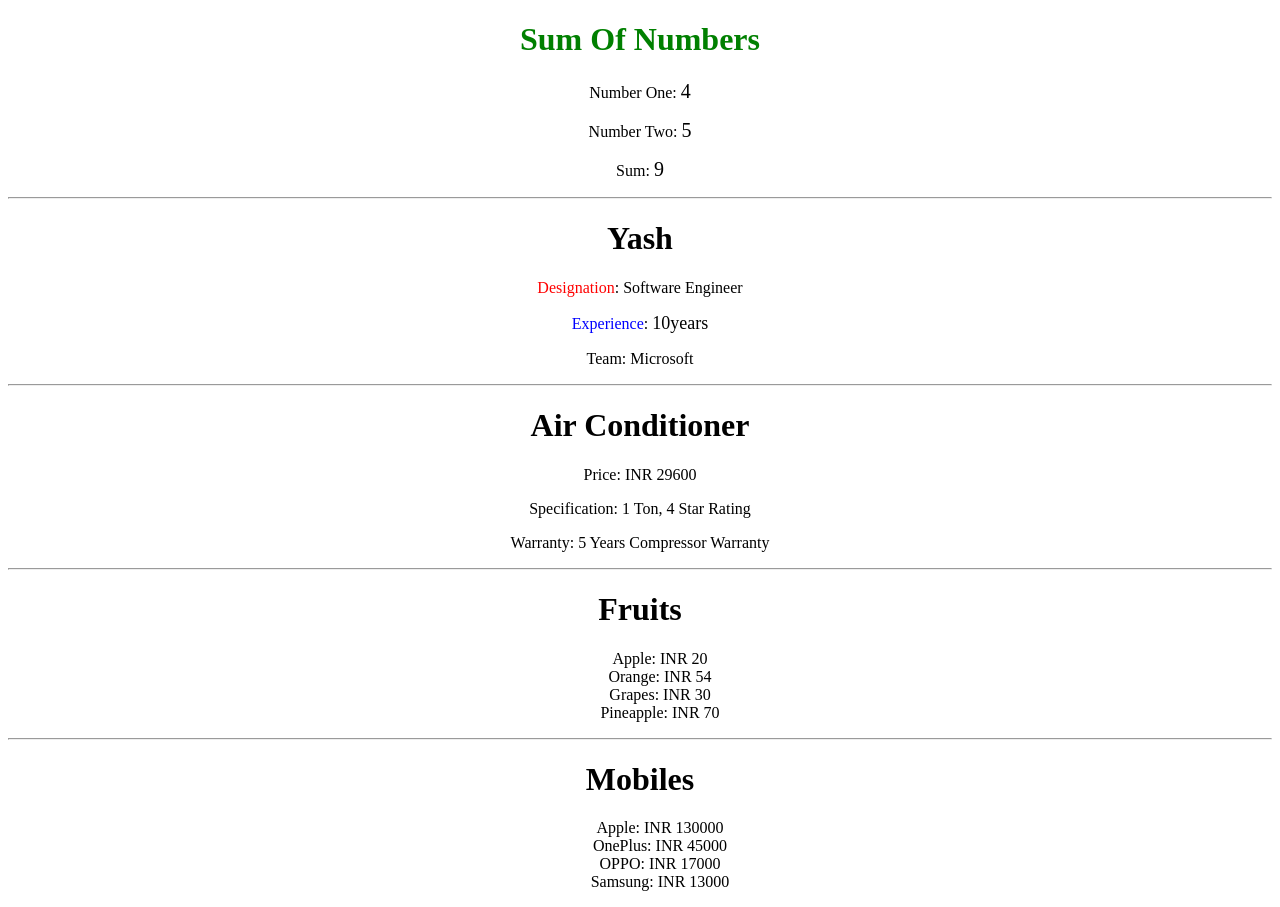
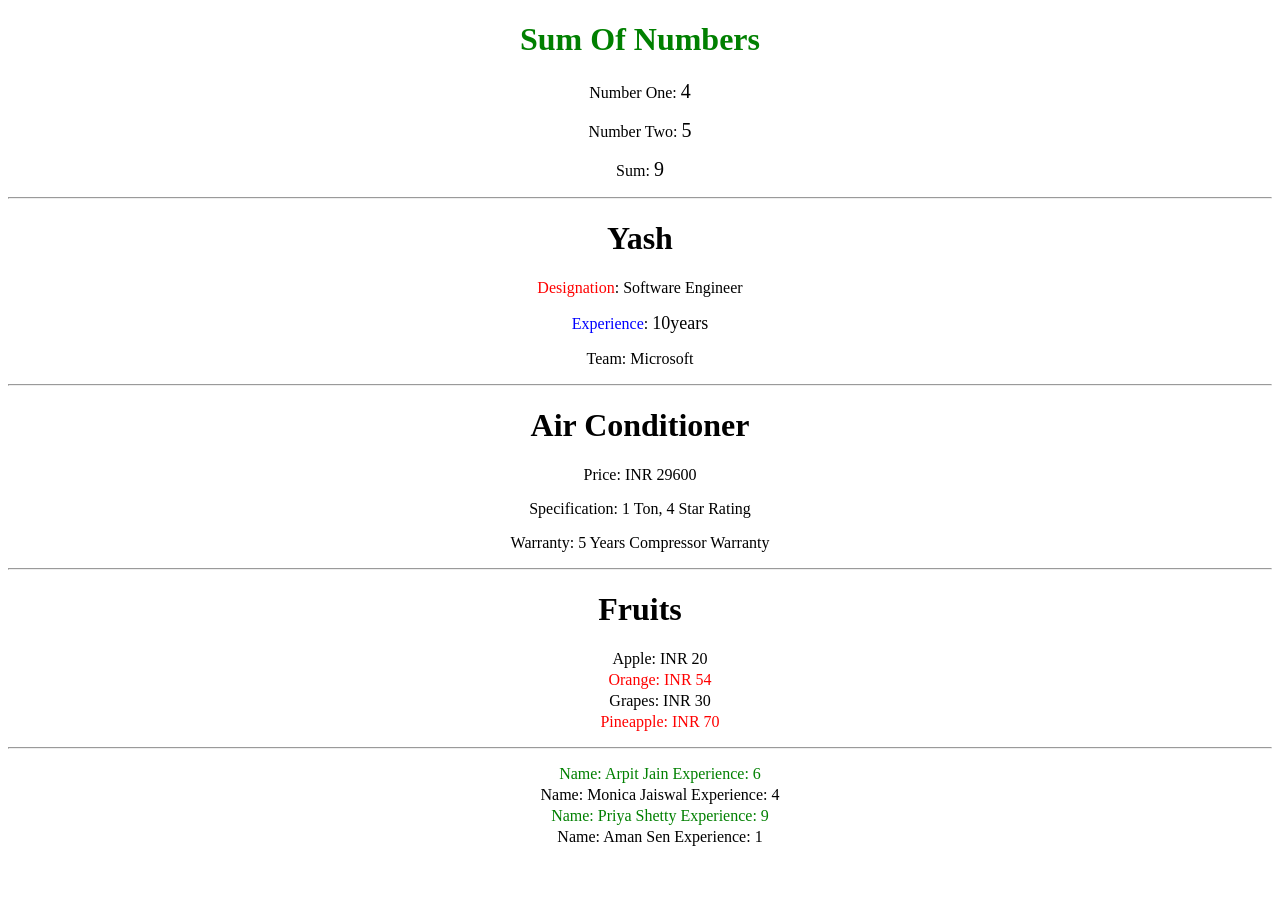
Before and after one commit to yash-purkar/react-sessions, a React (Create React App) app: page / in a window 1280 px wide. After the commit the page ends 862 px from the top, so only its background shows below. Built offline with nearby package versions, Linux system fonts and the light colour scheme.

Commit message:
conditional styling

```diff
--- a/src/App.css
+++ b/src/App.css
@@ -3,4 +3,5 @@
 }
 li{
   list-style-type: none;
+  margin: 3px;
 }
--- a/src/App.js
+++ b/src/App.js
@@ -11,7 +11,9 @@ import { ProductList } from './session-1/ProductList';
 
 import { fruits } from './session-1/ProductDetails';
 
-import { mobiles } from './session-1/ProductDetails';
+// import { mobiles } from './session-1/ProductDetails';
+
+import { EmpCard } from './session-1/EmployeCard';
 
 
 
@@ -29,7 +31,8 @@ function App() {
       <hr />
       <ProductList prodList={fruits} productHeader={"Fruits"} />
       <hr />
-      <ProductList prodList={mobiles} productHeader={"Mobiles"} />
+      {/* <ProductList prodList={mobiles} productHeader={"Mobiles"} /> */}
+      <EmpCard />
     </div>
   );
 }
--- a/src/session-1/EmployeCard.jsx
+++ b/src/session-1/EmployeCard.jsx
@@ -8,3 +8,18 @@ export const EmployeCard = () => {
     </>
   )
 }
+
+const employees = [
+  { id: "E1", name: "Arpit Jain", workExperience: 6 },
+  { id: "E2", name: "Monica Jaiswal", workExperience: 4 },
+  { id: "E3", name: "Priya Shetty", workExperience: 9 },
+  { id: "E4", name: "Aman Sen", workExperience: 1 }
+];
+
+export const EmpCard = () => {
+  return (
+    <ul>
+      {employees.map(({ name, workExperience }) => <li style={{ color: workExperience > 5 ? "Green" : "black" }}>Name: {name} Experience: {workExperience}</li>)}
+    </ul>
+  )
+}
--- a/src/session-1/ProductCard.jsx
+++ b/src/session-1/ProductCard.jsx
@@ -1,7 +1,12 @@
+
+const isRed = price => price > 50 ? "red" : "black";
+
 export const ProductCard = ({ id, name, price }) => {
   return (
     <>
-      <li>{name}: INR {price}</li>
+      <li style={{ color: isRed(price) }}>{name}: INR {price}</li>
     </>
   )
 }
+
+//style - If you are using js in html i.e jsx so we have to use in {} but in style attribute we already gave the {} brackets for js so we didn't write isRed in curly like {isRed(price)}.
--- a/src/session-1/ProductList.js
+++ b/src/session-1/ProductList.js
@@ -5,7 +5,7 @@ export const ProductList = ({ prodList, productHeader }) => {
     <>
       <h1>{productHeader}</h1>
       <ul>
-        {prodList.map(({ id, name, price }) => <ProductCard name={name} price={price} />)}
+        {prodList.map(({ id, name, price }) => (<ProductCard name={name} price={price} />))}
       </ul>
     </>
   );
```
